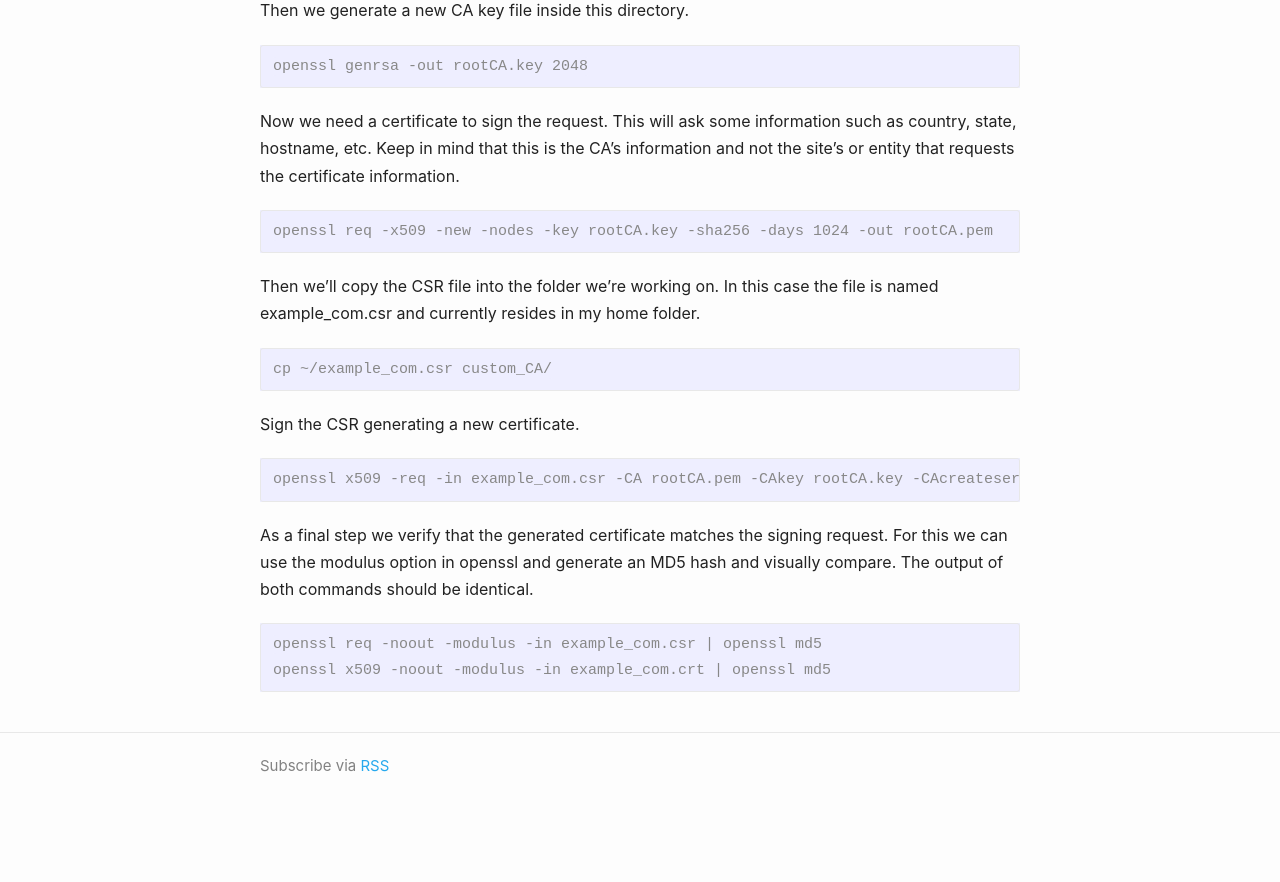
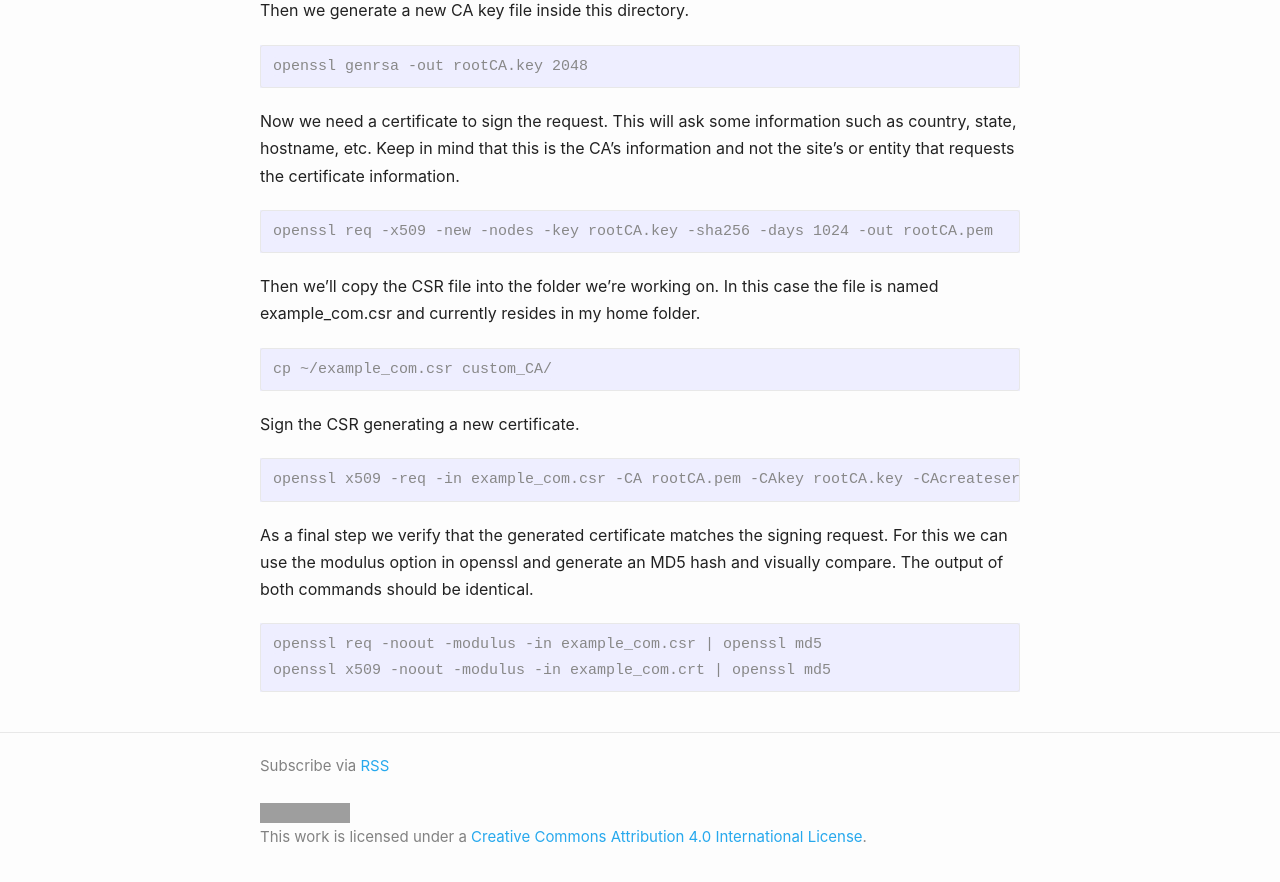
Before and after one commit to l4sh/l4sh.github.io, a Jekyll site: the page built from _posts/2016-04-13-signing-a-csr-with-a-custom-ca-using-openssl.md, in a window 1280 px wide and 900 px high, scrolled down 776 px. Shown: the top 882 px of the window. Built offline with Jekyll 4.4.1, drawn with Linux system fonts in a browser that asks for light colours; comment, search, counter and statistics services are not loaded; before the commit the page ends 1605 px from its top, so only the background shows below that; some of the changed text lies outside the part shown; grey boxes are pictures that could not be loaded.

Commit message:
Update configuration

```diff
--- a/_config.yml
+++ b/_config.yml
@@ -13,31 +13,48 @@
 # you will see them accessed via {{ site.title }}, {{ site.email }}, and so on.
 # You can create any custom variable you would like, and they will be accessible
 # in the templates via {{ site.myvariable }}.
-title: Your awesome title
-email: your-email@example.com
+title: l4sh.github.io
+email:
 description: >- # this means to ignore newlines until "baseurl:"
   Write an awesome description for your new site here. You can edit this
   line in _config.yml. It will appear in your document head meta (for
   Google search results) and in your feed.xml site description.
+license: >-
+  <a rel="license" href="http://creativecommons.org/licenses/by/4.0/"><img alt="Creative Commons License" style="border-width:0" src="https://i.creativecommons.org/l/by/4.0/80x15.png" /></a><br />This work is licensed under a <a rel="license" href="http://creativecommons.org/licenses/by/4.0/">Creative Commons Attribution 4.0 International License</a>.
 baseurl: "" # the subpath of your site, e.g. /blog
-url: "" # the base hostname & protocol for your site, e.g. http://example.com
-twitter_username: jekyllrb
-github_username:  jekyll
+url: "https://l4sh.github.io" # the base hostname & protocol for your site, e.g. http://example.com
+
+display_social: true
+twitter_username: l4sh0
+github_username:  l4sh
+rss: rss
+disqus:
+  shortname: l4sh
+
+show_excerpts: true
+show_more: true
+date_format: "%Y-%m-%d"
+
+# menu:
+#   - about  # Page path
+#   - path: about             # Page path
+#     title: About this site  # Custom title
 
 # Build settings
 markdown: kramdown
-theme: minima
+
 plugins:
   - jekyll-feed
+  - jekyll-gist
 
 # Exclude from processing.
 # The following items will not be processed, by default. Create a custom list
 # to override the default setting.
-# exclude:
-#   - Gemfile
-#   - Gemfile.lock
-#   - node_modules
-#   - vendor/bundle/
-#   - vendor/cache/
-#   - vendor/gems/
-#   - vendor/ruby/
+exclude:
+  - Gemfile
+  - Gemfile.lock
+  - node_modules
+  - vendor/bundle/
+  - vendor/cache/
+  - vendor/gems/
+  - vendor/ruby/
```
